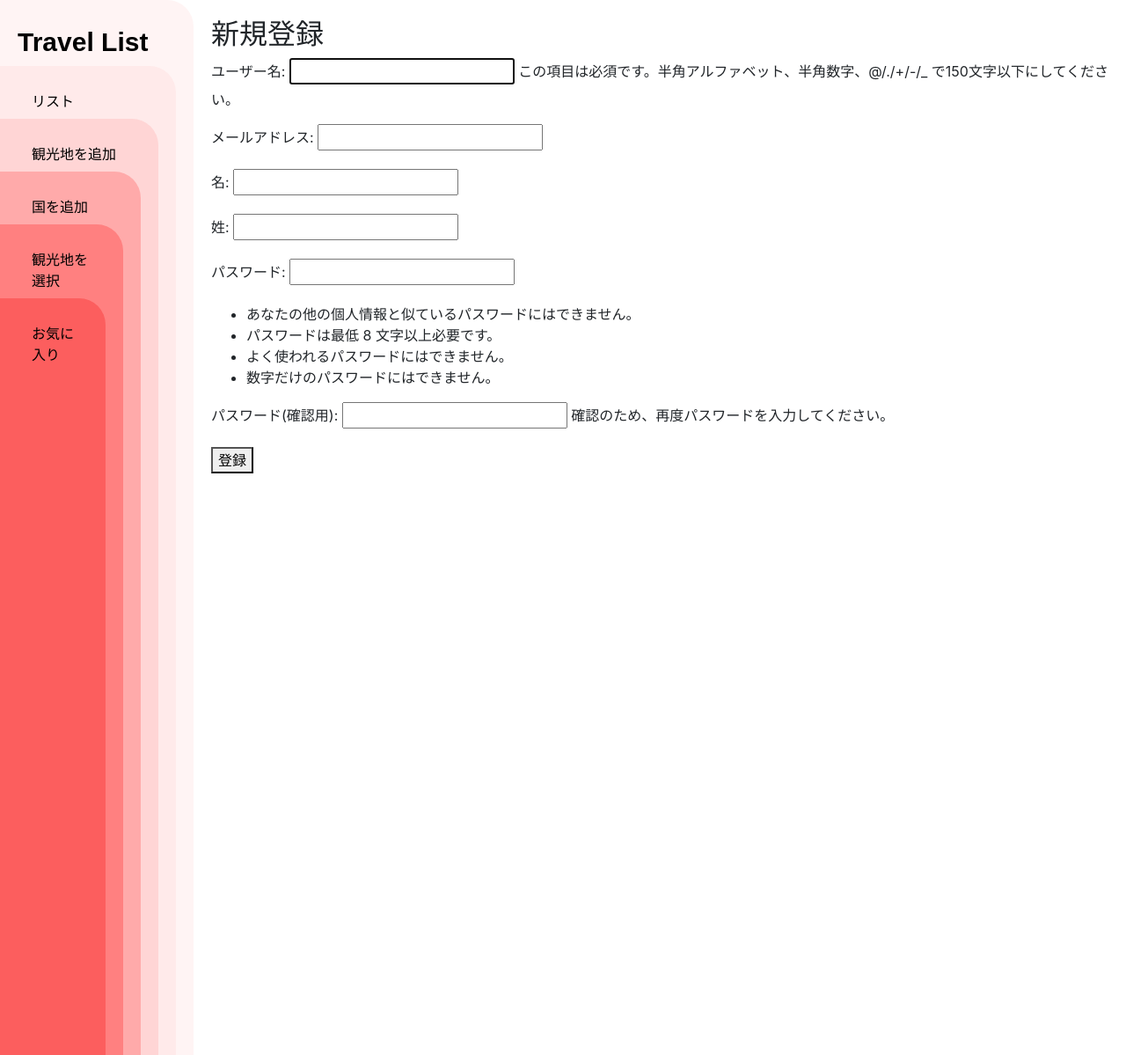
After one commit to s-iyo/App, a Django app: page /myapp/register/ in a window 1280 px wide. The commit adds this page. Shown: the whole page at 88% size. Run offline with Django 5.2, Linux system fonts and the light colour scheme; some libraries are stand-ins or nearby versions.

Commit message:
ログイン機能　途中

```diff
--- a/django_basic/conf/urls.py
+++ b/django_basic/conf/urls.py
@@ -23,4 +23,6 @@ from django.conf.urls.static import static
 urlpatterns = [
     path('admin/', admin.site.urls),
     path('myapp/', include('myapp.urls')),
+    path('accounts/', include('django.contrib.auth.urls')),  # 認証関連のURL
+
 ] + static(settings.MEDIA_URL, document_root=settings.MEDIA_ROOT)
--- a/django_basic/myapp/forms.py
+++ b/django_basic/myapp/forms.py
@@ -1,5 +1,7 @@
 from django import forms
 from .models import Spot, Country
+from django.contrib.auth.forms import UserCreationForm, UserChangeForm
+from django.contrib.auth import get_user_model
 
 class SpotForm(forms.ModelForm):
     class Meta:
@@ -18,3 +20,13 @@ class CountryForm(forms.ModelForm):
             'area': 'エリア',
             'name': '国名'
         }
+
+class CustomUserCreationForm(UserCreationForm):
+    class Meta:
+        model = get_user_model()  # Userモデルを指定
+        fields = ('username', 'email', 'first_name', 'last_name')  # 表示するフィールド
+
+class CustomUserChangeForm(UserChangeForm):
+    class Meta:
+        model = get_user_model()
+        fields = ('username', 'email', 'first_name', 'last_name')
--- a/django_basic/myapp/urls.py
+++ b/django_basic/myapp/urls.py
@@ -13,4 +13,8 @@ urlpatterns = [
     path('spot/favorites/', views.is_favorite, name='is_favorite'),  # お気に入りページ
     path('spot/select/', views.calculate_overlapping_months, name='calculate_overlapping_months'),  # ベストシーズンの表示
     path('spot/<int:pk>/toggle_favorite/', views.toggle_favorite, name='toggle_favorite'),  # お気に入り
+
+    path('register/', views.register, name='register'),
+    path('', views.spot_list, name='spot_list'),                  # リストの表示(Home)
+
 ]
--- a/django_basic/myapp/views.py
+++ b/django_basic/myapp/views.py
@@ -6,6 +6,10 @@ from .forms import SpotForm, CountryForm
 from collections import defaultdict
 from .models import Spot, Tags, Month
 from django.http import JsonResponse
+from django.shortcuts import render, redirect
+from .forms import CustomUserCreationForm
+from django.contrib.auth import login
+from django.contrib.auth.decorators import login_required
 
 
 
@@ -42,6 +46,7 @@ def country_create(request):
         form = CountryForm()
     return render(request, 'myapp/country_create.html', {'form': form, 'active_page': 'country_create'})
 
+@login_required
 def spot_list(request):
     selected_tags = request.GET.getlist('tag')
     selected_months = request.GET.getlist('month')
@@ -197,3 +202,16 @@ def is_favorite(request):
         'active_page': 'is_favorite',  # active_pageを設定
     }
     return render(request, 'myapp/is_favorite.html', context)
+
+
+
+def register(request):
+    if request.method == 'POST':
+        form = CustomUserCreationForm(request.POST)
+        if form.is_valid():
+            user = form.save()
+            login(request, user)
+            return redirect('/myapp/spot/list/')  # 絶対パスを使用
+    else:
+        form = CustomUserCreationForm()
+    return render(request, 'myapp/register.html', {'form': form})
--- a/django_basic/templates/myapp/base.html
+++ b/django_basic/templates/myapp/base.html
@@ -77,6 +77,19 @@
     /*お気に入り*/
     .sidebar6{
         width: 120px;
+        background-color: #fc5e5e;
+        padding: 20px;
+        height: 100vh;
+        position: fixed;
+        top: 100;
+        left: 0;
+        overflow-y: auto;
+        border-radius: 0px 30px 0px 0px;
+    }
+
+        /*お気に入り*/
+    .sidebar7{
+        width: 100px;
         background-color: #fc5e5e;
         padding: 20px;
         height: 100vh;
--- /dev/null
+++ b/django_basic/templates/myapp/register.html
@@ -0,0 +1,14 @@
+{# templates/myapp/register.html #}
+{% extends 'myapp/base.html' %}
+
+{% block content %}
+<div style="margin-left: 220px;">
+
+  <h2>新規登録</h2>
+  <form method="post">
+    {% csrf_token %}
+    {{ form.as_p }}
+    <button type="submit">登録</button>
+  </form>
+</div>
+{% endblock %}
```
